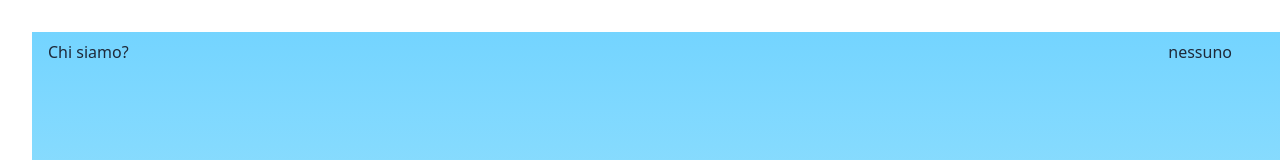
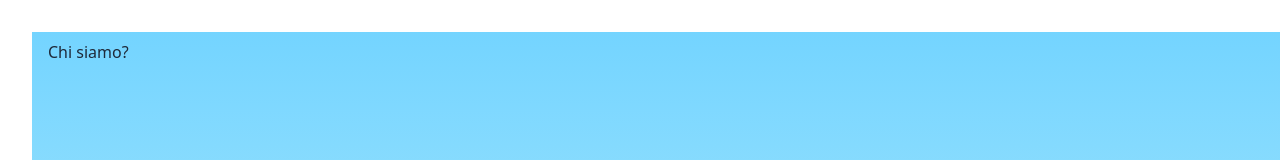
Before and after one commit to refresh-academy/me-green, a React (Vite) app in the folder frontend/: page / in a window 1280 px wide. Shown: the top 160 px of the page. Built offline with nearby package versions, Linux system fonts and the light colour scheme.

Commit message:
Frontend: Modificato lo stato iniziale dell'utente in App.jsx  a una stringa vuota
Prima era nessuno per dabug

```diff
--- a/frontend/src/App.jsx
+++ b/frontend/src/App.jsx
@@ -12,7 +12,7 @@ import { useState } from "react";
 function App() {
 
   const [avatar, setAvatar] = useState(0);
-  const [utente, setUtente] = useState("nessuno");
+  const [utente, setUtente] = useState("");
 
     return (
     <BrowserRouter>
```
